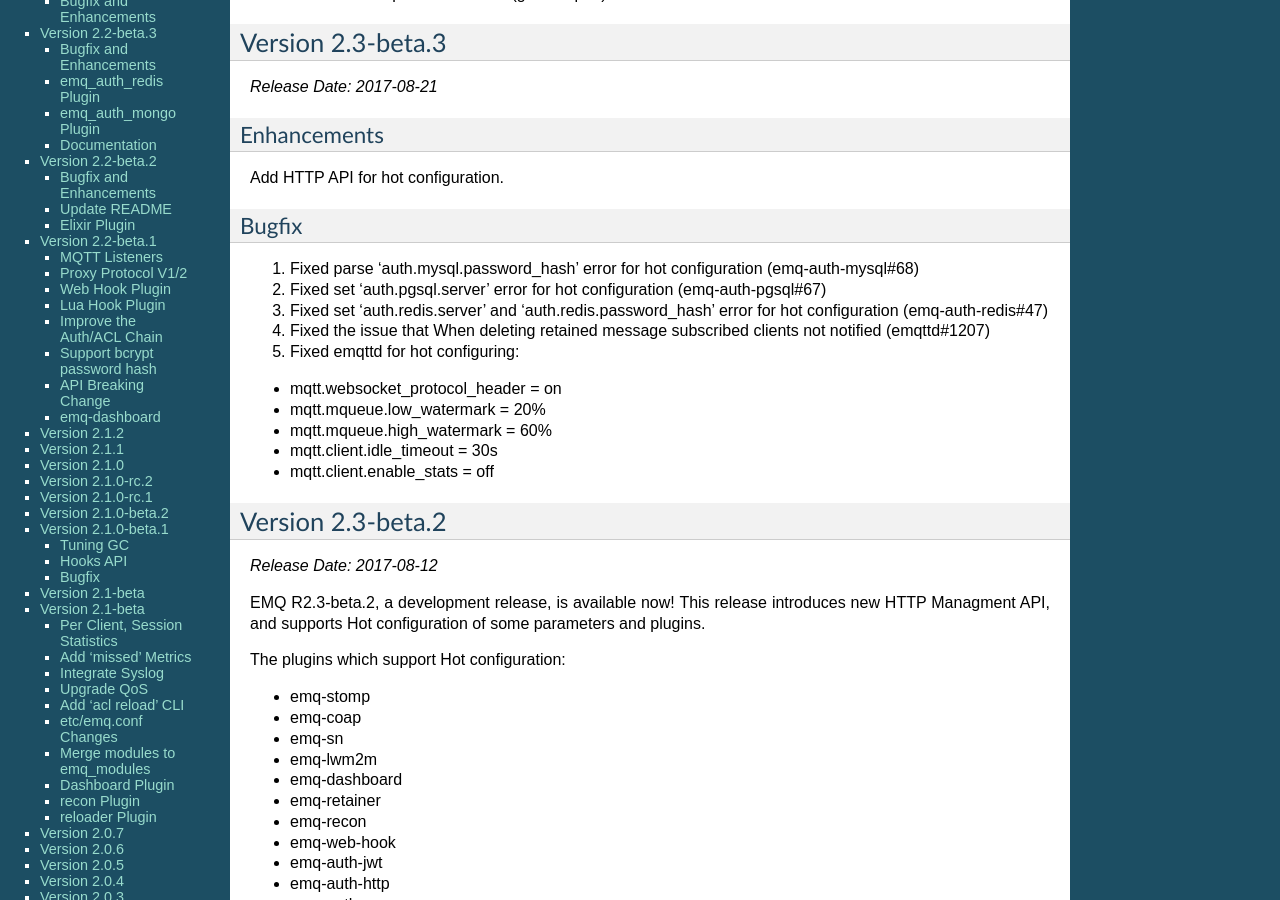
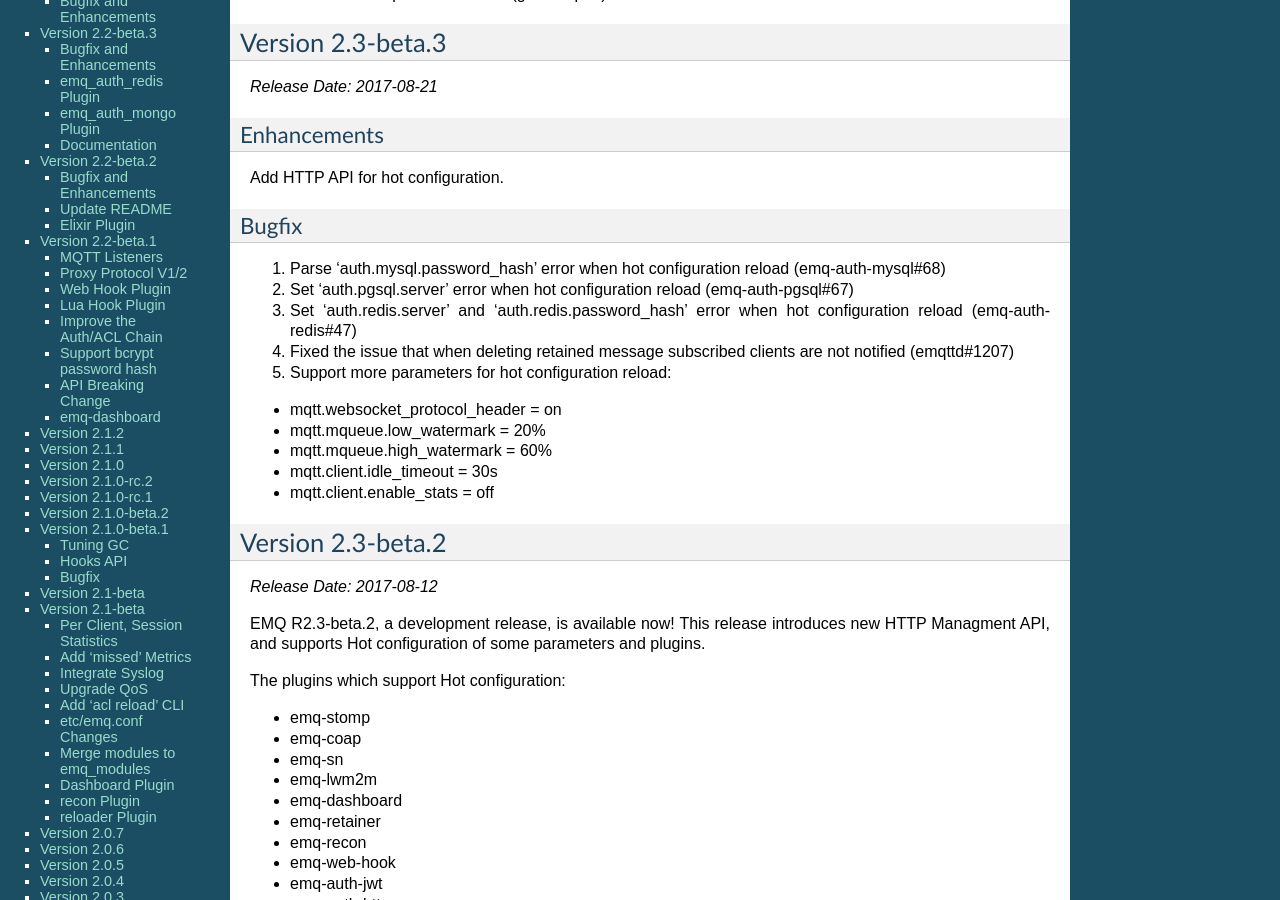
Before and after one commit to emqxarchive/emqx-docs-en, a Sphinx documentation site: the page built from source/changes.rst, in a window 1280 px wide and 900 px high, scrolled down 641 px. Built offline with Sphinx 7.4.7, drawn with Linux system fonts in a browser that asks for light colours.

Commit message:
Update release notes of version 2.3-beta.4

```diff
--- a/source/changes.rst
+++ b/source/changes.rst
@@ -62,15 +62,15 @@ Add HTTP API for hot configuration.
 Bugfix
 ------
 
-1. Fixed parse 'auth.mysql.password_hash' error for hot configuration (emq-auth-mysql#68)
-
-2. Fixed set 'auth.pgsql.server' error for hot configuration (emq-auth-pgsql#67)
-
-3. Fixed set 'auth.redis.server' and 'auth.redis.password_hash' error for hot configuration (emq-auth-redis#47)
-
-4. Fixed the issue that When deleting retained message subscribed clients not notified (emqttd#1207)
-
-5. Fixed emqttd for hot configuring:
+1. Parse 'auth.mysql.password_hash' error when hot configuration reload (emq-auth-mysql#68)
+
+2. Set 'auth.pgsql.server' error when hot configuration reload (emq-auth-pgsql#67)
+
+3. Set 'auth.redis.server' and 'auth.redis.password_hash' error when hot configuration reload (emq-auth-redis#47)
+
+4. Fixed the issue that when deleting retained message subscribed clients are not notified (emqttd#1207)
+
+5. Support more parameters for hot configuration reload:
 
 - mqtt.websocket_protocol_header = on
 - mqtt.mqueue.low_watermark = 20%
```
